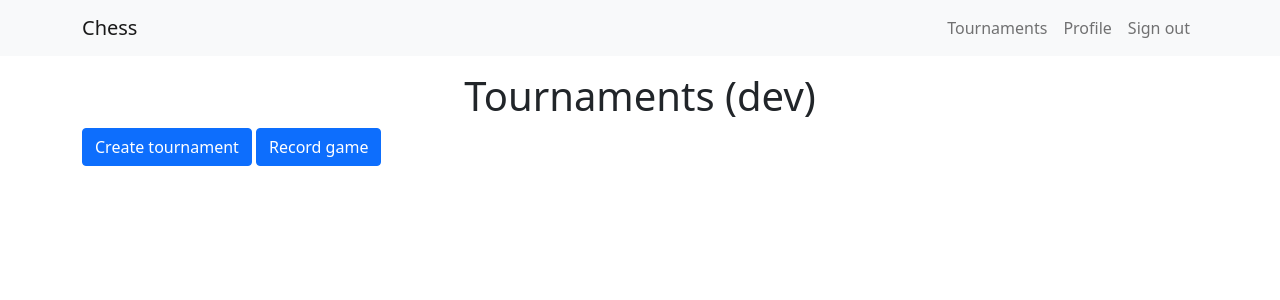
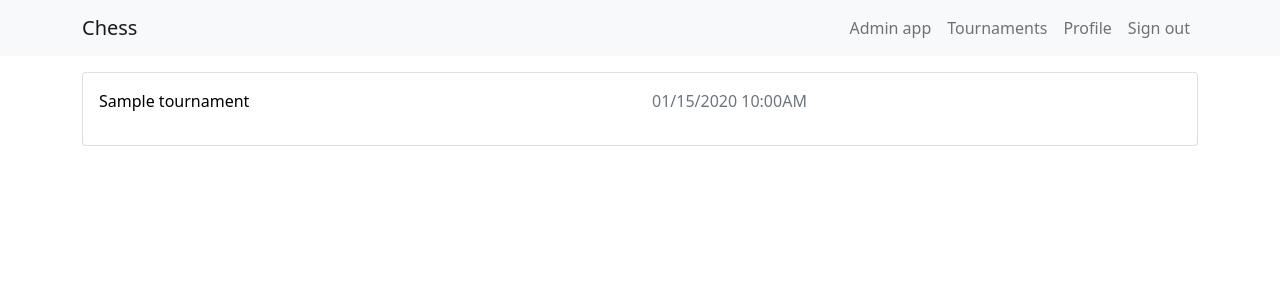
Before and after one commit to injornal/chess-rating-system, a Flask app: page /tournament/ in a window 1280 px wide. Shown: the top 300 px of the page. Run offline with Flask 3, Linux system fonts and the light colour scheme; the visitor is signed in with stand-in values (Sample User, id 1); tables that the repository leaves empty hold one stand-in row (values such as "Sample post").

Commit message:
admin app, slight adjustments

```diff
--- a/alembic/versions/5b3b85f23bef_add_game_and_tournament_dependencies.py
+++ b/alembic/versions/5b3b85f23bef_add_game_and_tournament_dependencies.py
@@ -1,4 +1,4 @@
-"""add game and tournament dependencies
+"""add game and admin_tournament dependencies
 
 Revision ID: 5b3b85f23bef
 Revises:
--- a/alembic/versions/b3191bcbe809_add_tournament_description.py
+++ b/alembic/versions/b3191bcbe809_add_tournament_description.py
@@ -1,4 +1,4 @@
-"""add tournament description
+"""add admin_tournament description
 
 Revision ID: b3191bcbe809
 Revises: 5b3b85f23bef
--- a/src/chrate/app.py
+++ b/src/chrate/app.py
@@ -5,6 +5,7 @@ from chrate.blueprints.login.login import login_bp
 from chrate.blueprints.tournament.game.game import game_bp
 from chrate.blueprints.home.home import home_bp
 from chrate.blueprints.tournament.tournament import tournament_bp
+from chrate.blueprints.admin.admin import admin_bp
 
 
 app = Flask(__name__)
@@ -16,3 +17,4 @@ app.register_blueprint(login_bp)
 app.register_blueprint(game_bp)
 app.register_blueprint(home_bp)
 app.register_blueprint(tournament_bp)
+app.register_blueprint(admin_bp)
--- /dev/null
+++ b/src/chrate/blueprints/admin/templates/admin.html
@@ -0,0 +1,6 @@
+{% extends 'base.html' %}
+
+{% block content %}
+<a href="/tournament/create" class="btn btn-primary">Create tournament</a>
+<a href="/tournament/created-tournaments" class="btn btn-primary">My tournaments</a>
+{% endblock %}
--- a/src/chrate/blueprints/tournament/templates/tournament.html
+++ b/src/chrate/blueprints/tournament/templates/tournament.html
@@ -1,7 +1,18 @@
 {% extends 'base.html' %}
 
 {% block content %}
-<h1 class="text-center">Tournaments (dev)</h1>
-<a class="btn btn-primary" href="/tournament/create">Create tournament</a>
-<a class="btn btn-primary" href="/tournament/game/record">Record game</a>
+<div class="card">
+  <div class="card-body">
+    {% for tournament in tournaments %}
+    <div class="row">
+      <div class="col">
+        <a class="text-decoration-none text-black" href="/tournament/profile/{{ tournament.id }}">{{ tournament.name }}</a>
+      </div>
+      <div class="col">
+        <p class="text-muted">{{ tournament.date.strftime("%m/%d/%Y %I:%M%p") }}</p>
+      </div>
+    </div>
+    {% endfor %}
+  </div>
+</div>
 {% endblock %}
--- a/src/chrate/blueprints/tournament/templates/tournament_profile.html
+++ b/src/chrate/blueprints/tournament/templates/tournament_profile.html
@@ -8,7 +8,7 @@
         {% for user in tournament.users %}
         <div class="row">
         <div class="col">
-            <a href="/profile/{{user.id}}" class="text-decoration-none text-black">{{ user.firstname + " " + user.lastname }}</a>
+            <a href="/profile/{{user.id}}" class="text-decoration-none text-black">{{ user.firstname + " " + user.lastname }}({{ user.username }})</a>
         </div>
         <div class="col">
             <p class="text-muted">{{ user.rating }}</p>
--- a/src/chrate/blueprints/tournament/tournament.py
+++ b/src/chrate/blueprints/tournament/tournament.py
@@ -5,13 +5,18 @@ from sqlalchemy.orm import Session
 from sqlalchemy import select
 from datetime import datetime
 
-tournament_bp = blueprints.Blueprint("tournament", __name__, template_folder="templates", url_prefix="/tournament")
+tournament_bp = blueprints.Blueprint("admin_tournament", __name__, template_folder="templates",
+                                     url_prefix="/tournament")
 tournament_bp.register_blueprint(game_bp)
 
 
 @tournament_bp.route("/")
 def tournament_home():
-    return render_template("tournament.html")
+    with Session(engine) as session:
+        user = select(Users).where(Users.id == flask_session["user_id"])
+        user = session.execute(user).first()[0]
+        tournaments = user.tournaments
+    return render_template("tournament.html", tournaments=tournaments)
 
 
 @tournament_bp.route("/profile/<int:tournament_id>")
@@ -36,6 +41,25 @@ def profile(tournament_id):
     return render_template("tournament_profile.html", tournament=tournament, games=games)
 
 
+@tournament_bp.route("/register/<tournament_id>")
+def register(tournament_id):
+    with Session(engine) as session:
+        tournament = select(Tournaments).where(Tournaments.id == int(tournament_id))
+        user = select(Users).where(Users.id == flask_session["user_id"])
+        user = session.execute(user).first()[0]
+        tournament = session.execute(tournament).first()[0]
+
+        tournament.users.append(user)
+
+        session.add(tournament)
+        session.commit()
+    flash("Registered", "success")
+    return redirect("/profile")
+
+
+# ONLY ADMIN FUNCTIONALITY #
+
+
 @tournament_bp.route("/create", methods=["GET", "POST"])
 def create():
     if request.method == "GET":
@@ -52,20 +76,9 @@ def create():
             session.commit()
 
         flash("Tournaments created", "success")
-        return redirect("/tournament")
+        return redirect("/admin_tournament")
 
 
-@tournament_bp.route("/register/<tournament_id>")
-def register(tournament_id):
-    with Session(engine) as session:
-        tournament = select(Tournaments).where(Tournaments.id == int(tournament_id))
-        user = select(Users).where(Users.id == flask_session["user_id"])
-        user = session.execute(user).first()[0]
-        tournament = session.execute(tournament).first()[0]
-
-        tournament.users.append(user)
-
-        session.add(tournament)
-        session.commit()
-    flash("Registered", "success")
-    return redirect("/profile")
+@tournament_bp.route("/created-tournaments")
+def created_tournaments():
+    return redirect("/tournament")
--- a/src/chrate/templates/base.html
+++ b/src/chrate/templates/base.html
@@ -12,6 +12,9 @@
         <a class="navbar-brand" href="/">Chess</a>
         <ul class="navbar-nav">
           {% if "user_id" in session %}
+          <li>
+            <a href="/admin" class="nav-link">Admin app</a>
+          </li>
           <li class="nav-item">
             <a class="nav-link" href="/tournament">Tournaments</a>
           </li>
```
Also changed, not shown: src/chrate/blueprints/admin/admin.py (added, +8 -0 lines), src/chrate/blueprints/admin/__init__.py (added).
